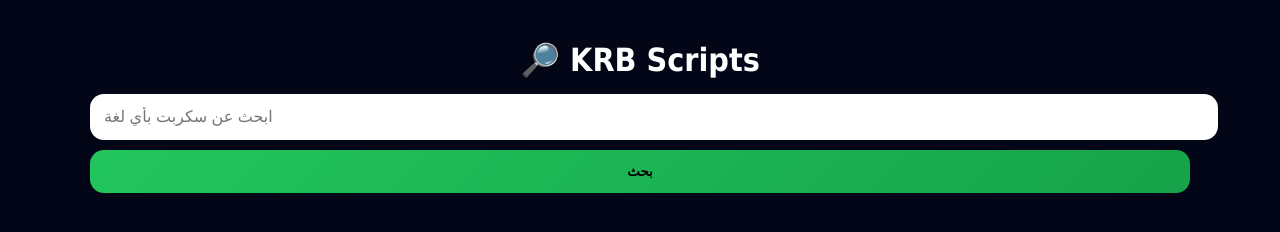
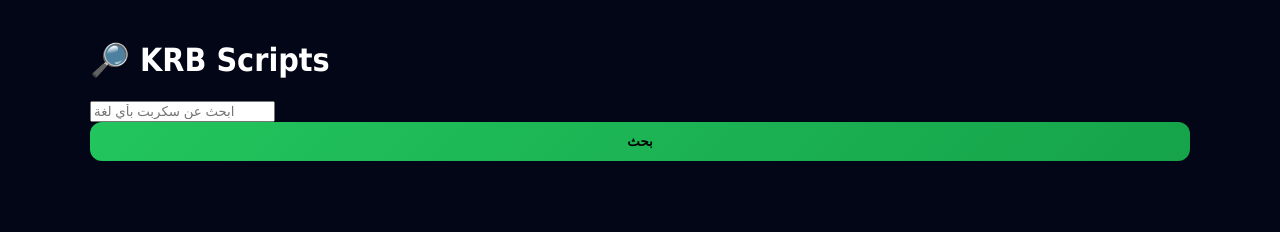
Before and after one commit to zyad511/krba, a website: page krb-site/public/index.html in a window 1280 px wide. Drawn offline with Linux system fonts and the light colour scheme.

Commit message:
Update style.css

```diff
--- a/krb-site/public/style.css
+++ b/krb-site/public/style.css
@@ -1,7 +1,7 @@
 body {
   background: #020617;
   color: #fff;
-  font-family: Tahoma, Arial;
+  font-family: Tahoma;
   margin: 0;
 }
 
@@ -9,46 +9,6 @@ body {
   max-width: 1100px;
   margin: auto;
   padding: 20px;
-}
-
-h1 {
-  text-align: center;
-  margin-bottom: 15px;
-}
-
-input {
-  width: 100%;
-  padding: 14px;
-  border-radius: 14px;
-  border: none;
-  font-size: 16px;
-  margin-bottom: 10px;
-}
-
-button {
-  width: 100%;
-  padding: 14px;
-  border-radius: 14px;
-  border: none;
-  cursor: pointer;
-  font-weight: bold;
-  background: linear-gradient(135deg,#22c55e,#16a34a);
-  transition: .3s;
-}
-
-button:hover {
-  transform: translateY(-2px);
-  box-shadow: 0 0 20px rgba(34,197,94,.4);
-}
-
-button.success { background: #16a34a; }
-button.error { background: #dc2626; }
-
-#results {
-  margin-top: 25px;
-  display: grid;
-  grid-template-columns: repeat(auto-fill, minmax(280px, 1fr));
-  gap: 20px;
 }
 
 .card {
@@ -65,12 +25,10 @@ button.error { background: #dc2626; }
 }
 
 .code-box {
-  background: #020617;
   border: 1px solid #22c55e;
   border-radius: 12px;
   padding: 10px;
   margin-bottom: 10px;
-  overflow-x: auto;
 }
 
 pre {
@@ -85,23 +43,21 @@ img {
   margin: 10px 0;
 }
 
-h3 {
-  margin: 0 0 6px;
-}
-
-p {
-  font-size: 14px;
-  opacity: 0.8;
-}
-
 .meta {
   display: flex;
   justify-content: space-between;
   font-size: 13px;
-  margin: 8px 0;
 }
 
-.loading {
-  text-align: center;
-  font-size: 18px;
+button {
+  width: 100%;
+  padding: 12px;
+  border: none;
+  border-radius: 12px;
+  cursor: pointer;
+  background: linear-gradient(135deg,#22c55e,#16a34a);
+  font-weight: bold;
 }
+
+button.success { background: #16a34a; }
+button.error { background: #dc2626; }
```
